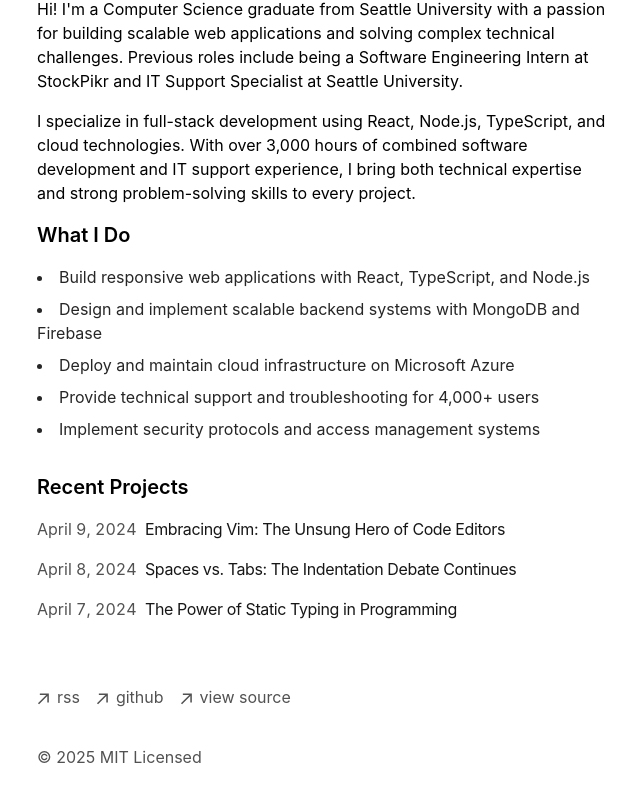
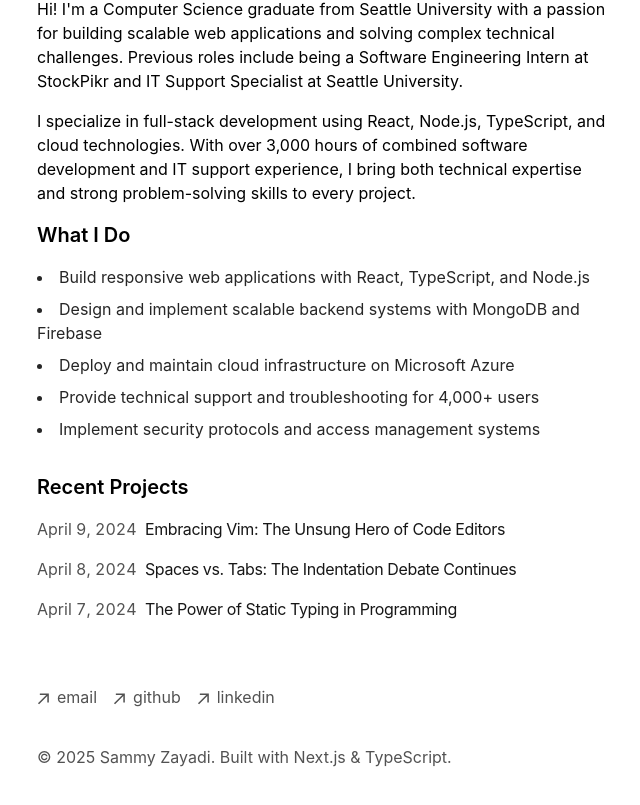
Before and after one commit to szayadi/portfolio-starter-kit, a Next.js app: page / in a window 1280 px wide. Shown: the part 203-1008 px from the top of the page, without its empty margins (315-955 px from the left). Built offline with nearby package versions, Linux system fonts and the light colour scheme.

Commit message:
Update footer.tsx

```diff
--- a/app/components/footer.tsx
+++ b/app/components/footer.tsx
@@ -24,10 +24,10 @@ export default function Footer() {
             className="flex items-center transition-all hover:text-neutral-800 dark:hover:text-neutral-100"
             rel="noopener noreferrer"
             target="_blank"
-            href="/rss"
+            href="mailto:sammyzayadi2@gmail.com"
           >
             <ArrowIcon />
-            <p className="ml-2 h-7">rss</p>
+            <p className="ml-2 h-7">email</p>
           </a>
         </li>
         <li>
@@ -35,7 +35,7 @@ export default function Footer() {
             className="flex items-center transition-all hover:text-neutral-800 dark:hover:text-neutral-100"
             rel="noopener noreferrer"
             target="_blank"
-            href="https://github.com/vercel/next.js"
+            href="https://github.com/szayadi"
           >
             <ArrowIcon />
             <p className="ml-2 h-7">github</p>
@@ -46,15 +46,15 @@ export default function Footer() {
             className="flex items-center transition-all hover:text-neutral-800 dark:hover:text-neutral-100"
             rel="noopener noreferrer"
             target="_blank"
-            href="https://vercel.com/templates/next.js/portfolio-starter-kit"
+            href="https://linkedin.com/in/szayadi"
           >
             <ArrowIcon />
-            <p className="ml-2 h-7">view source</p>
+            <p className="ml-2 h-7">linkedin</p>
           </a>
         </li>
       </ul>
       <p className="mt-8 text-neutral-600 dark:text-neutral-300">
-        © {new Date().getFullYear()} MIT Licensed
+        © {new Date().getFullYear()} Sammy Zayadi. Built with Next.js & TypeScript.
       </p>
     </footer>
   )
```
